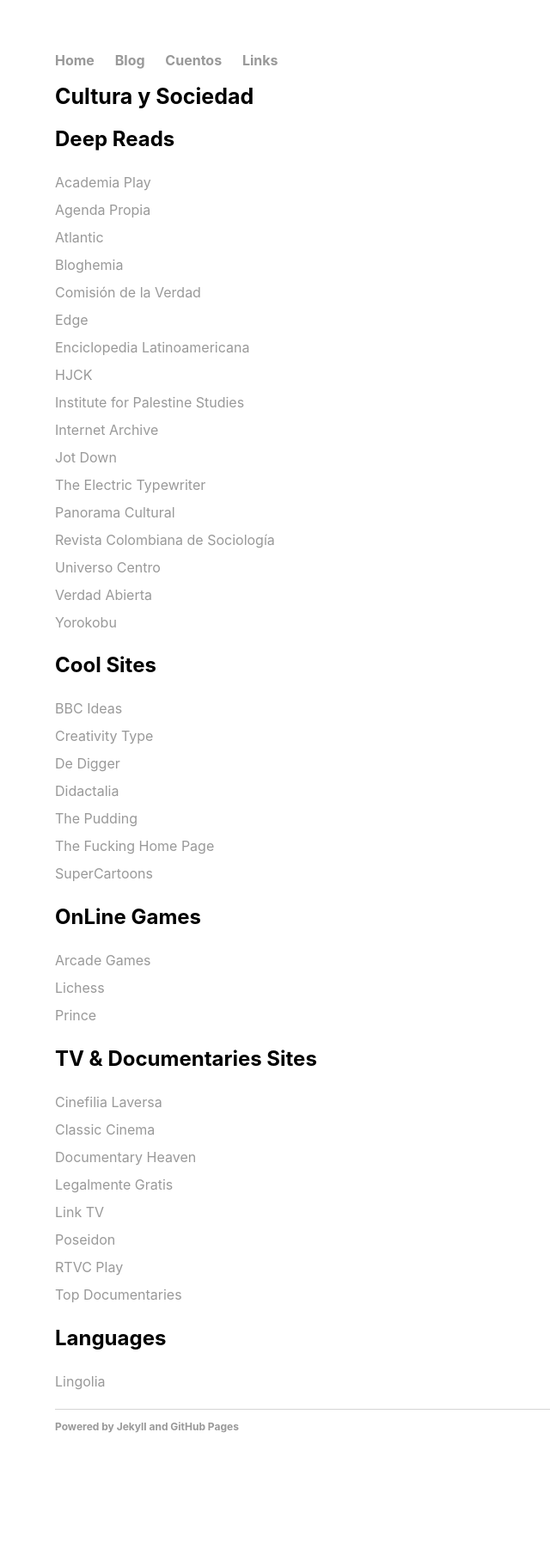
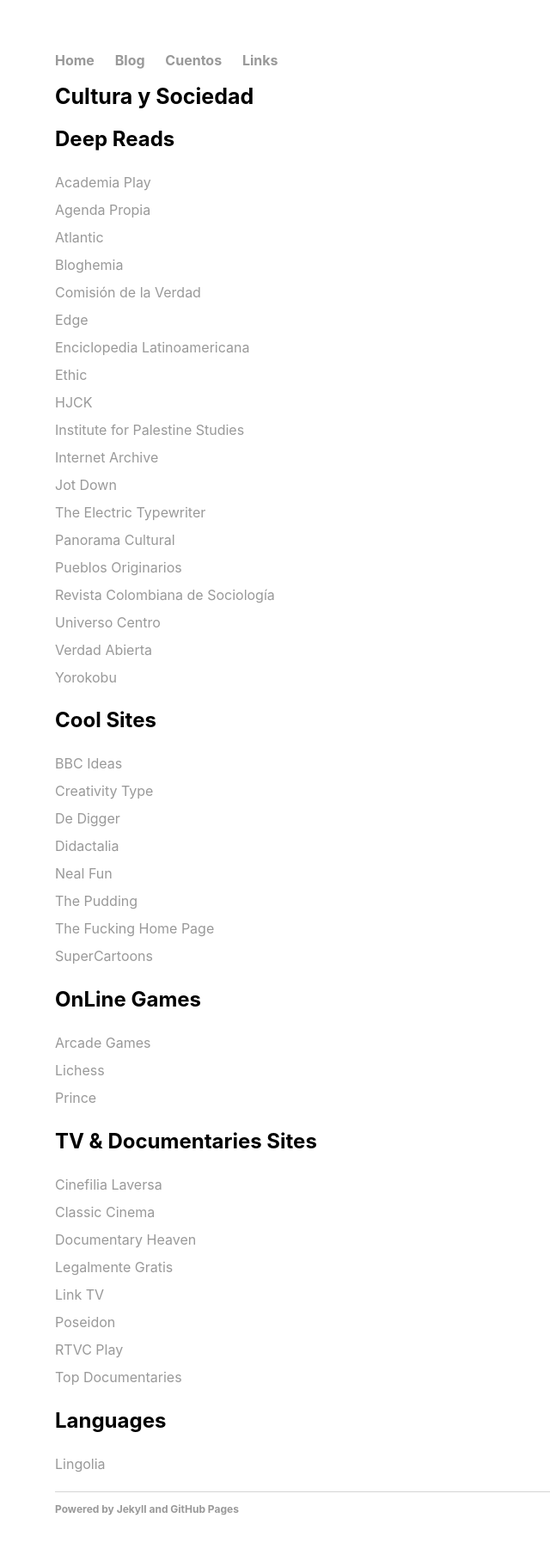
Before and after one commit to jumedata/jume-blog, a Jekyll site: the page built from _posts/2022-05-20-CulturaySociedad.md, in a window 1280 px wide. Shown: the whole page at 86% size, without its empty margins (0-640 px from the left). Built offline with Jekyll 4.4.1, drawn with Linux system fonts in a browser that asks for light colours; before the commit the page ends 1727 px from its top, so only the background shows below that.

Commit message:
New sites added

```diff
--- a/_posts/2022-05-20-CulturaySociedad.md
+++ b/_posts/2022-05-20-CulturaySociedad.md
@@ -14,12 +14,14 @@
 [Comisión de la Verdad](https://comisiondelaverdad.co/)
 [Edge](https://www.edge.org/)
 [Enciclopedia Latinoamericana](http://latinoamericana.wiki.br/es)
+[Ethic](https://ethic.es/)
 [HJCK](https://hjck.com/)
 [Institute for Palestine Studies](https://www.palestine-studies.org)
 [Internet Archive](https://archive.org/)
 [Jot Down](https://www.jotdown.es/)
 [The Electric Typewriter](https://tetw.org/)
 [Panorama Cultural](https://panoramacultural.com.co)
+[Pueblos Originarios](https://pueblosoriginarios.com/)
 [Revista Colombiana de Sociología](https://revistas.unal.edu.co/index.php/recs)
 [Universo Centro](https://universocentro.com.co/)
 [Verdad Abierta](https://verdadabierta.com/)
@@ -32,6 +34,7 @@
 [Creativity Type](https://mycreativetype.com/)
 [De Digger](https://www.dedigger.com)
 [Didactalia](https://didactalia.net/en/community/materialeducativo)
+[Neal Fun](https://neal.fun/)
 [The Pudding](https://pudding.cool/)
 [The Fucking Home Page](https://fuckinghomepage.com/websites)
 [SuperCartoons](https://www.supercartoons.net/)
```
Also changed, not shown: _posts/2022-05-20-CienciayTecnologia.md (+1 -0 lines).
